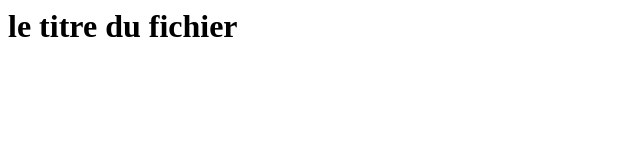
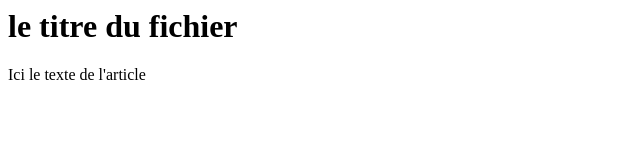
Before and after one commit to benoitskubich/exogithub, a plain HTML site: page unautrefichier.html in a window 1280 px wide. Shown: the whole page, without its empty margins (0-640 px from the left). Drawn offline with Linux system fonts and the light colour scheme.

Commit message:
ajout de texte dans la balise article

```diff
--- a/unautrefichier.html
+++ b/unautrefichier.html
@@ -5,7 +5,11 @@
 </head>
 <body>
 <h1>le titre du fichier</h1>
+
+
 <article>
+Ici le texte de l'article
+
 </article>
 
 </body>
```
